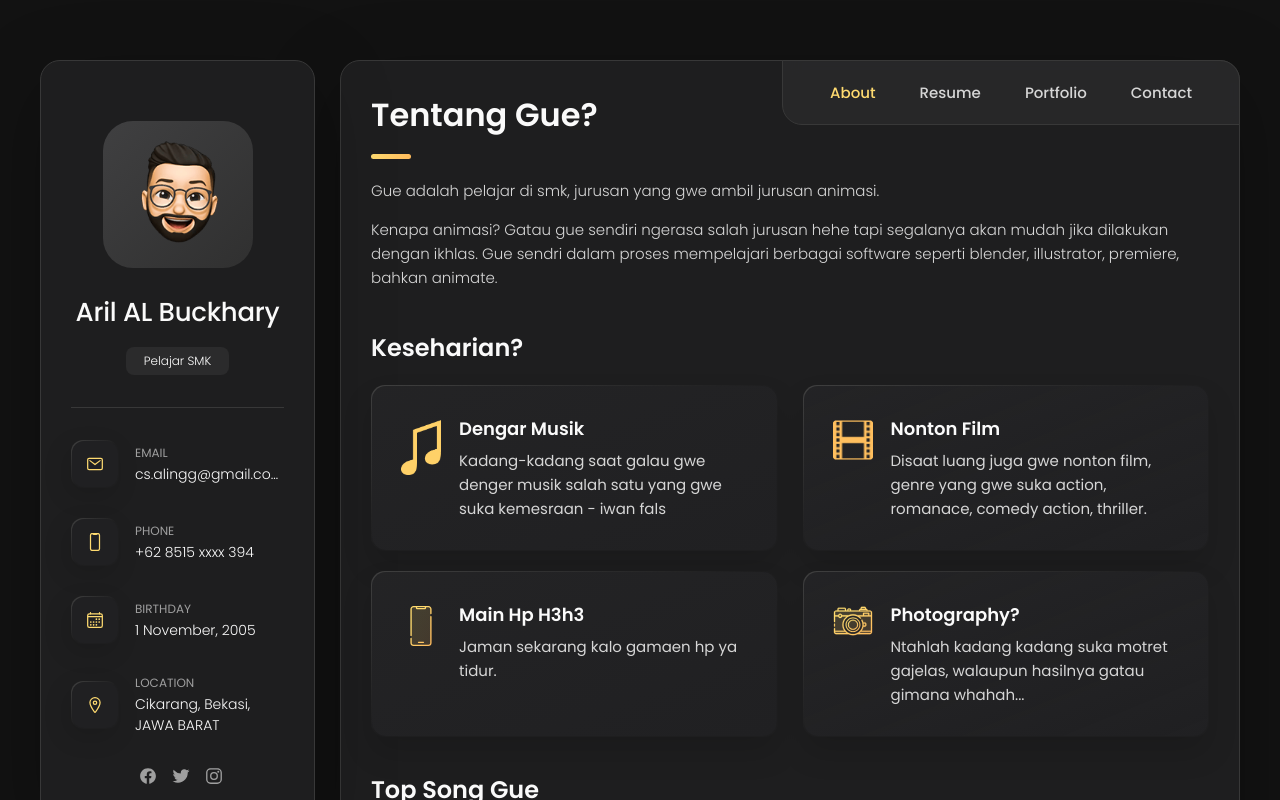
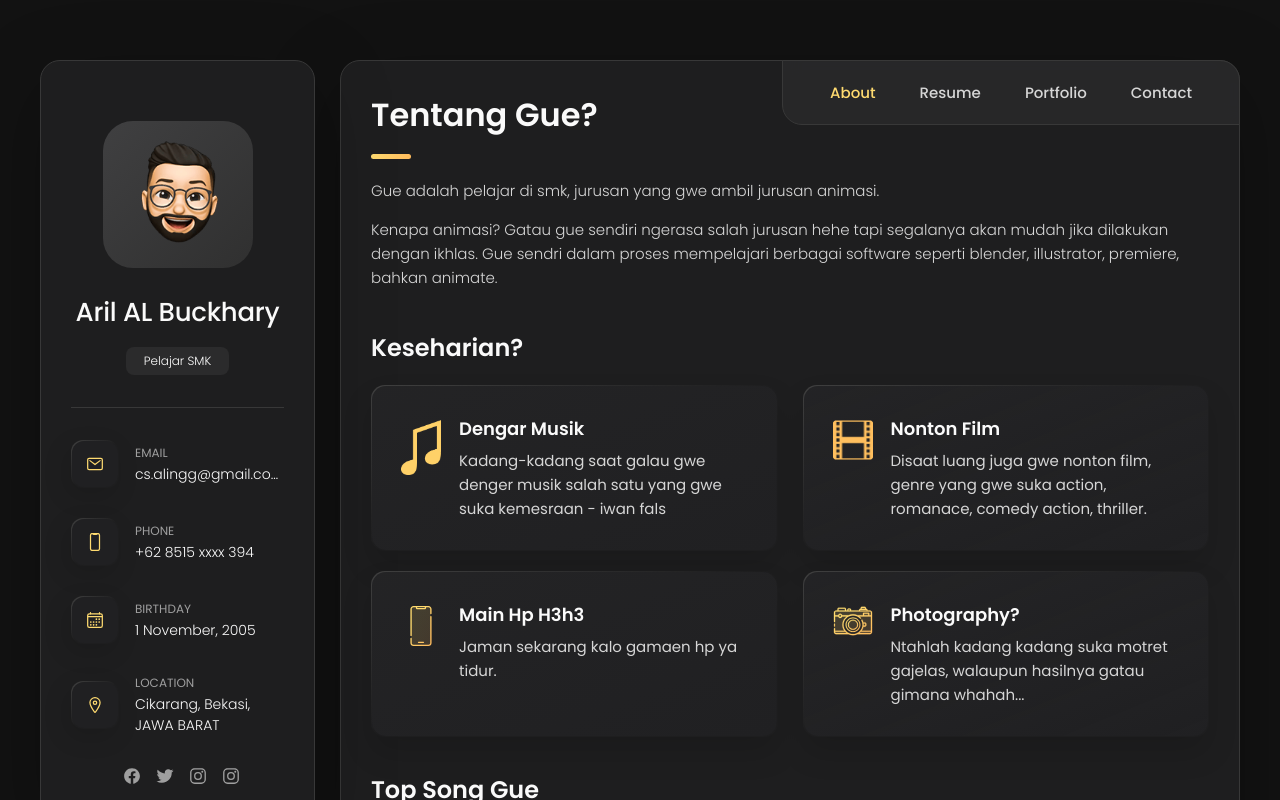
Before and after one commit to alingariel/alingariel.github.io, a plain HTML site: page index.html in a window 1280 px wide. Shown: the top 800 px of the page. Drawn offline with nearby package versions, Linux system fonts and the light colour scheme.

Commit message:
Update index.html

```diff
--- a/index.html
+++ b/index.html
@@ -143,6 +143,11 @@
             <a href="https://instagram.com/arielaling" class="social-link" target="_blank">
               <ion-icon name="logo-instagram"></ion-icon>
             </a>
+              <li class="social-item">
+            <a href="https://instagram.com/arielaling" class="social-link" target="_blank">
+              <ion-icon name="logo-instagram"></ion-icon>
+            </a>
+
           </li>
 
         </ul>
```
